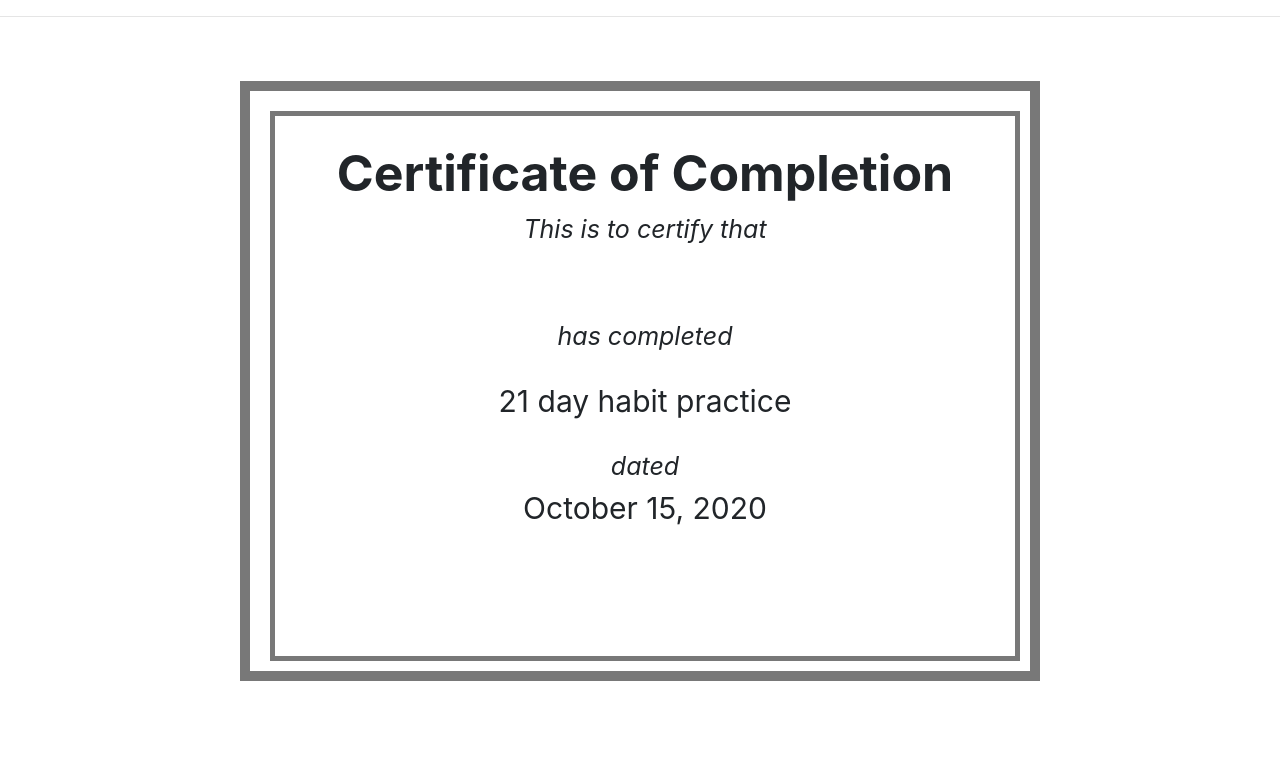
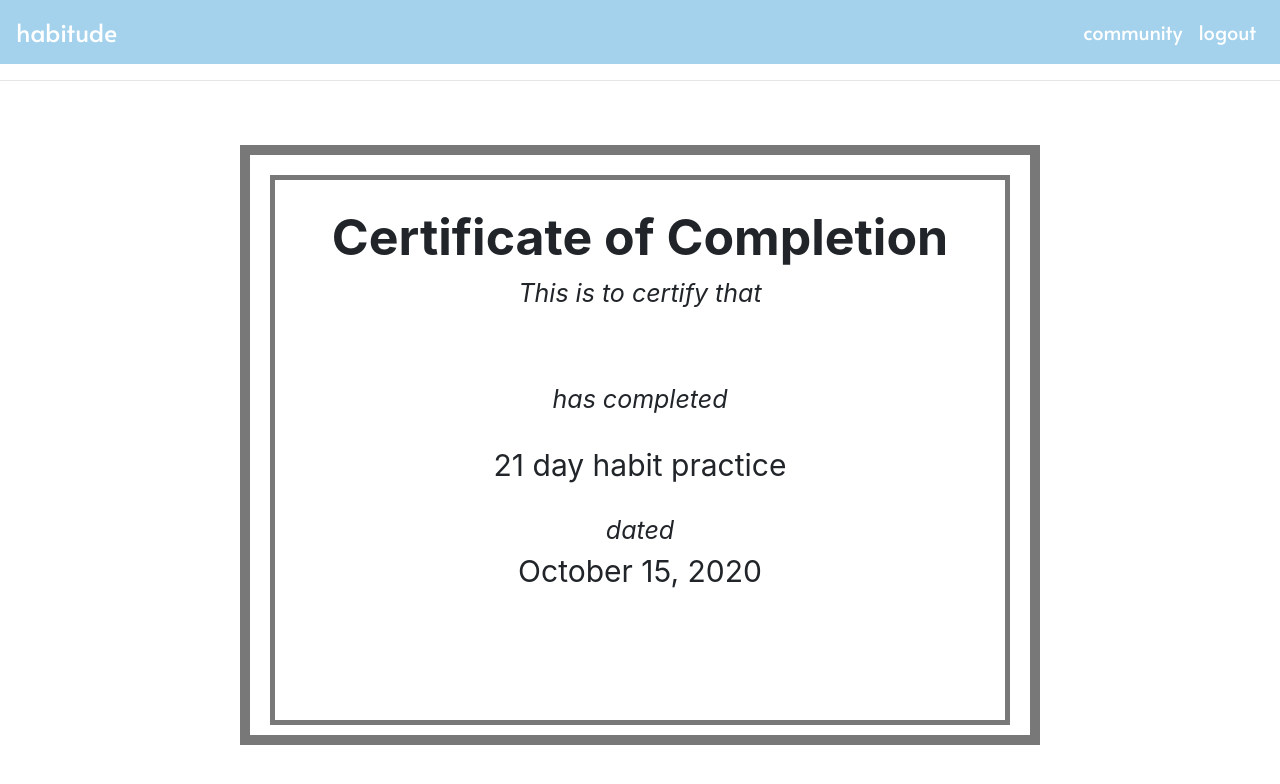
Before and after one commit to carolinetwyman/Habitude, a Node server app: page /success in a window 1280 px wide. Shown: the top 784 px of the page. Run offline with Node 20, Linux system fonts and the light colour scheme; data that the repository does not hold is empty; some libraries are stand-ins or nearby versions.

Commit message:
Success certificate issue solution

```diff
--- a/public/stylesheets/success.css
+++ b/public/stylesheets/success.css
@@ -1,5 +1,30 @@
+.nav-bar {
+    position: -webkit-sticky;
+    position: sticky;
+    top: 0;
+    z-index: 1;
+}
+
+.navbar-light .navbar-brand {
+    color: white;
+    font-family: 'Alata', sans-serif;
+    font-size: 25px;
+}
+
+.bg-light {
+    background-color: #A4D2ED !important;
+}
+
+.navbar-light .navbar-nav .nav-link {
+    color: white;
+    font-family: 'Alata', sans-serif;
+    font-size: 20px;
+}
+
 .certificate {
-    width:800px; height:600px;
+    display: flex;
+    flex-wrap: wrap;
+    max-width:800px; height:600px;
     padding:20px;
     text-align:center;
     border: 10px solid #787878;
--- a/server.js
+++ b/server.js
@@ -33,7 +33,7 @@ require("./routes/handlebars-routes.js")(app);
 require("./routes/api-routes.js")(app);
 
 // Syncing our database and logging a message to the user upon success
-db.sequelize.sync({ force: true }).then(() => {
+db.sequelize.sync({ force: false }).then(() => {
     app.listen(PORT, () => {
         console.log(
             "==> 🌎  Listening on port %s. Visit http://localhost:%s/ in your browser.",
--- a/views/success.handlebars
+++ b/views/success.handlebars
@@ -1,4 +1,20 @@
-
+<nav class="navbar navbar-expand-lg navbar-light bg-light">
+  <a class="navbar-brand" href="/members">habitude</a>
+  <button class="navbar-toggler" type="button" data-toggle="collapse" data-target="#navbarNav" aria-controls="navbarNav"
+    aria-expanded="false" aria-label="Toggle navigation">
+    <span class="navbar-toggler-icon"></span>
+  </button>
+  <div class="collapse navbar-collapse" id="navbarNav">
+    <ul class="navbar-nav ml-auto">
+      <li class="nav-item">
+        <a class="nav-link" href="/community">community</a>
+      </li>
+      <li class="nav-item">
+        <a class="nav-link" href="/logout">logout</a>
+      </li>
+    </ul>
+  </div>
+</nav>
 <hr>
 <br><br>
 <div class="certificate">
```
Also changed, not shown: public/js/progresschart.js (+5 -5 lines), views/progresschart.handlebars (+9 -16 lines).
